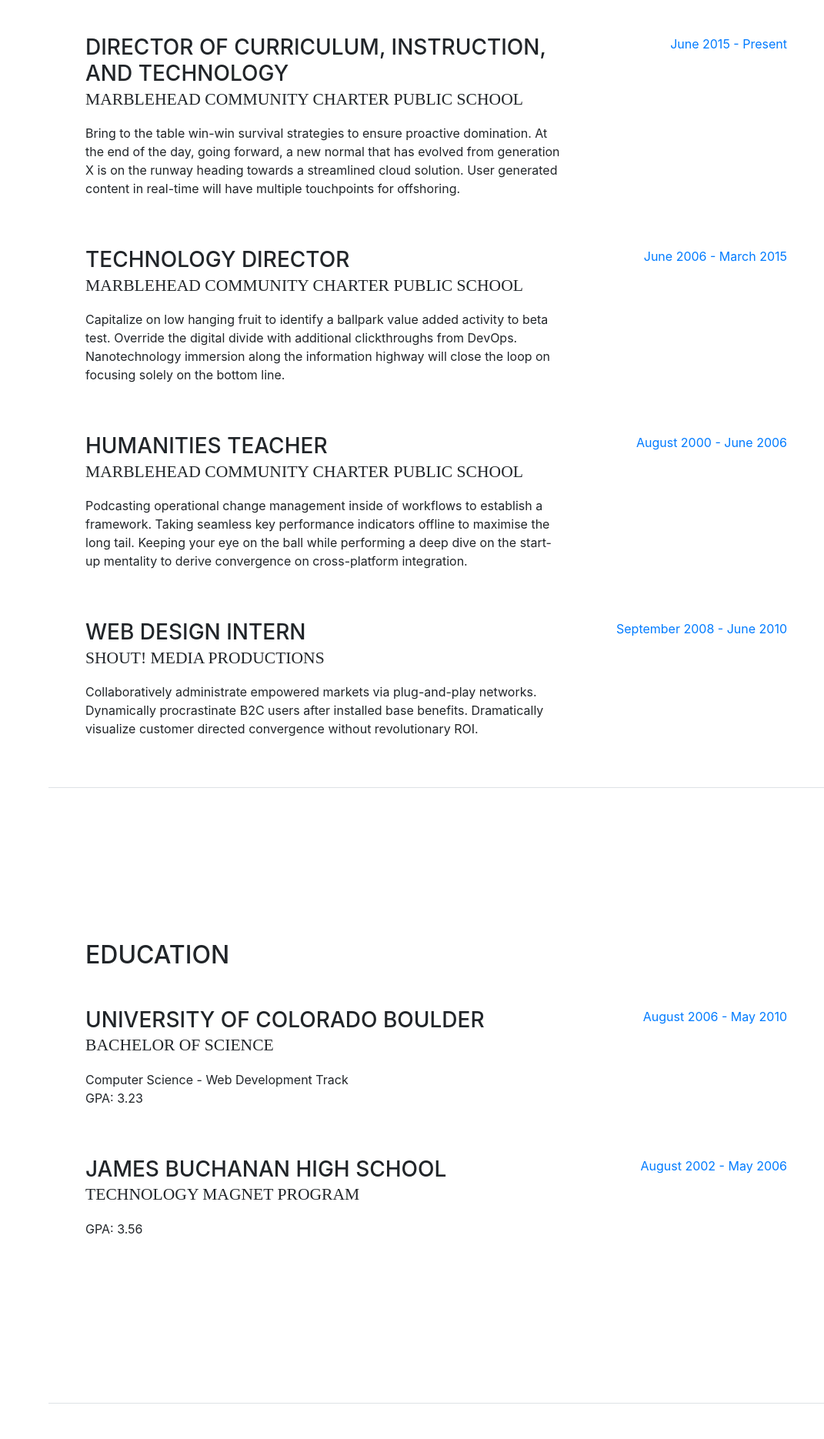
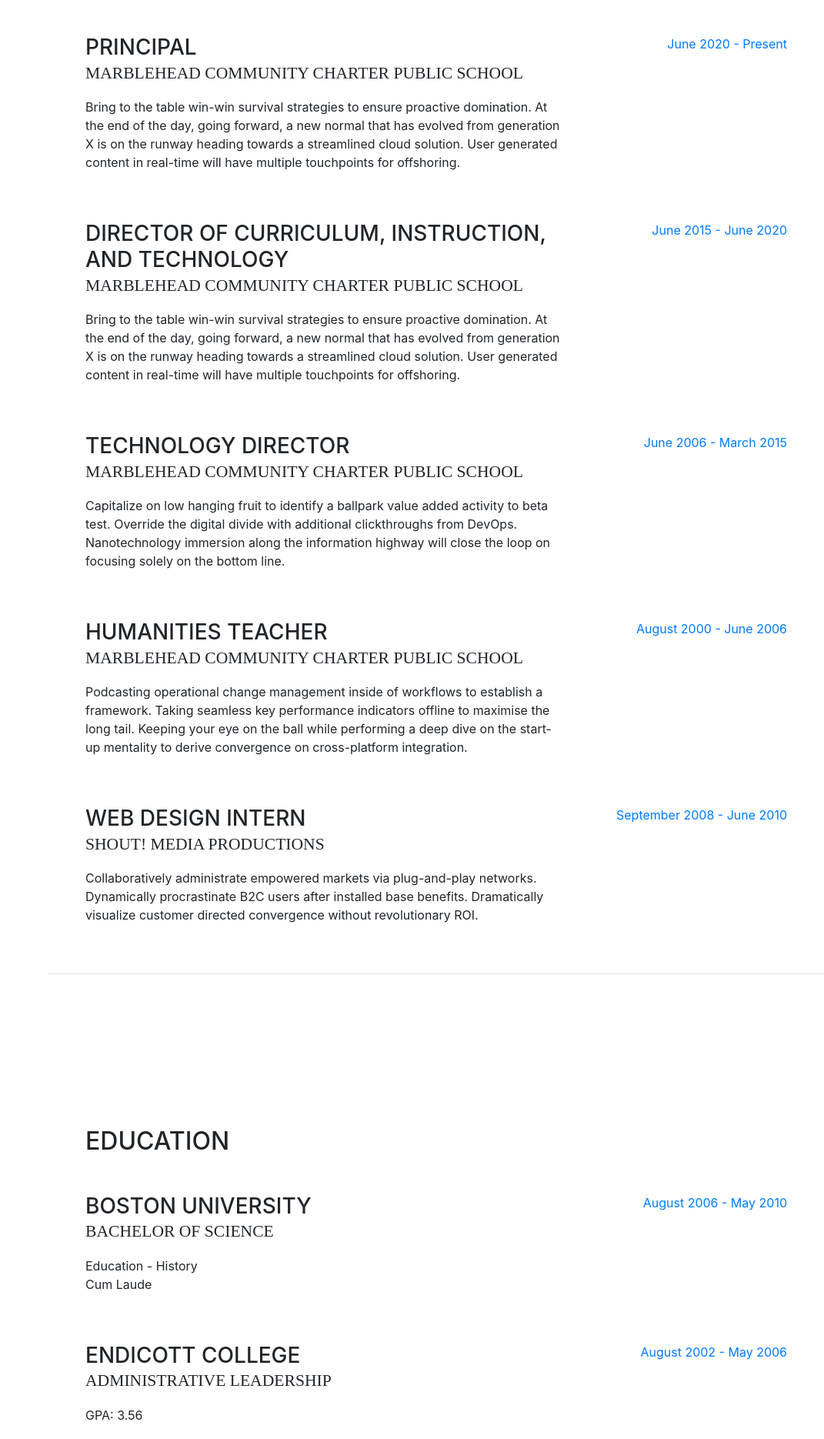
Before and after one commit to jmpcronin/jmpcronin.github.io, a website with bundled scripts: page index.html in a window 1280 px wide. Shown: the part 889-2759 px from the top of the page at 77% size, without its empty margins (209-1280 px from the left). Built offline with nearby package versions, Linux system fonts and the light colour scheme; a web font is replaced by a local one.

Commit message:
Revised Bio

```diff
--- a/index.html
+++ b/index.html
@@ -96,12 +96,23 @@
 
           <div class="resume-item d-flex flex-column flex-md-row mb-5">
             <div class="resume-content mr-auto">
+              <h3 class="mb-0">Principal</h3>
+              <div class="subheading mb-3">Marblehead Community Charter Public School</div>
+              <p>Bring to the table win-win survival strategies to ensure proactive domination. At the end of the day, going forward, a new normal that has evolved from generation X is on the runway heading towards a streamlined cloud solution. User generated content in real-time will have multiple touchpoints for offshoring.</p>
+            </div>
+            <div class="resume-date text-md-right">
+              <span class="text-primary">June 2020 - Present</span>
+            </div>
+          </div>
+
+          <div class="resume-item d-flex flex-column flex-md-row mb-5">
+            <div class="resume-content mr-auto">
               <h3 class="mb-0">Director of Curriculum, Instruction, and Technology</h3>
               <div class="subheading mb-3">Marblehead Community Charter Public School</div>
               <p>Bring to the table win-win survival strategies to ensure proactive domination. At the end of the day, going forward, a new normal that has evolved from generation X is on the runway heading towards a streamlined cloud solution. User generated content in real-time will have multiple touchpoints for offshoring.</p>
             </div>
             <div class="resume-date text-md-right">
-              <span class="text-primary">June 2015 - Present</span>
+              <span class="text-primary">June 2015 - June 2020</span>
             </div>
           </div>
 
@@ -148,10 +159,10 @@
 
           <div class="resume-item d-flex flex-column flex-md-row mb-5">
             <div class="resume-content mr-auto">
-              <h3 class="mb-0">University of Colorado Boulder</h3>
+              <h3 class="mb-0">Boston University</h3>
               <div class="subheading mb-3">Bachelor of Science</div>
-              <div>Computer Science - Web Development Track</div>
-              <p>GPA: 3.23</p>
+              <div>Education - History</div>
+              <p>Cum Laude</p>
             </div>
             <div class="resume-date text-md-right">
               <span class="text-primary">August 2006 - May 2010</span>
@@ -160,8 +171,8 @@
 
           <div class="resume-item d-flex flex-column flex-md-row">
             <div class="resume-content mr-auto">
-              <h3 class="mb-0">James Buchanan High School</h3>
-              <div class="subheading mb-3">Technology Magnet Program</div>
+              <h3 class="mb-0">Endicott College</h3>
+              <div class="subheading mb-3">Administrative Leadership</div>
               <p>GPA: 3.56</p>
             </div>
             <div class="resume-date text-md-right">
```
